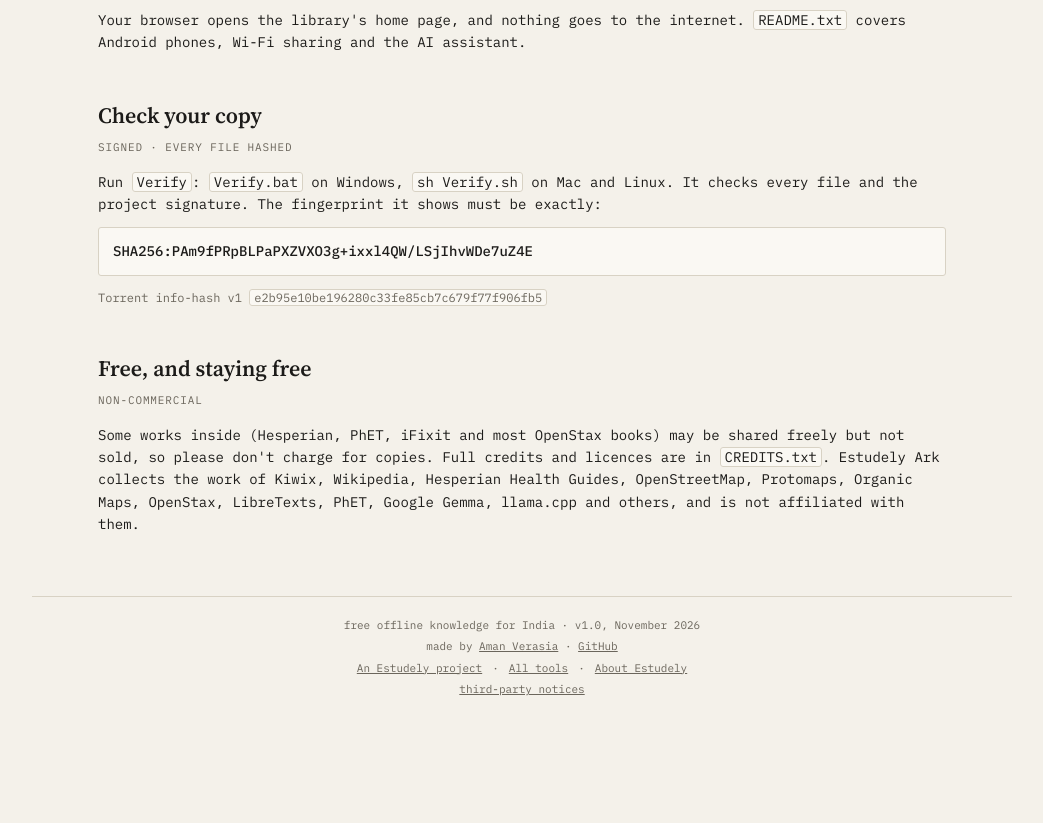
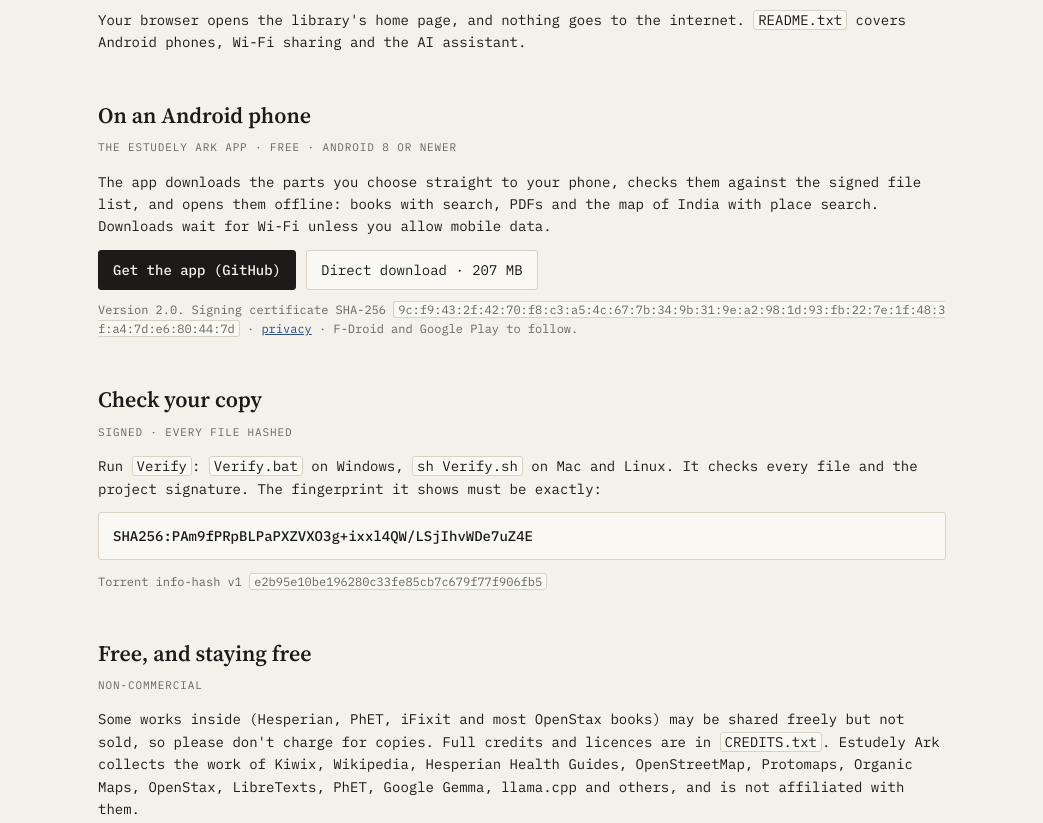
Before and after one commit to amanverasia/estudely-ark, a plain HTML site: page site/public/index.html in a window 1280 px wide. Shown: the part 1796-2619 px from the top of the page, without its empty margins (118-1161 px from the left). Before the commit the page ends 2531 px from the top, so only its background shows below. Drawn offline with Linux system fonts and the light colour scheme.

Commit message:
Site: Android section and privacy policy; docs: v2.0 released

```diff
--- a/site/public/index.html
+++ b/site/public/index.html
@@ -24,6 +24,7 @@
   <nav class="nav" aria-label="Primary">
     <a href="#inside">inside</a>
     <a href="#get">get it</a>
+    <a href="#android">android</a>
     <a href="#verify">verify</a>
   </nav>
   <button type="button" id="theme"><span aria-hidden="true">◐ </span>theme: system</button>
@@ -108,6 +109,15 @@
   </ul>
   <p>Your browser opens the library's home page, and nothing goes to the internet. <code>README.txt</code> covers Android phones, Wi-Fi sharing and the AI assistant.</p>
 
+  <h2 id="android">On an Android phone</h2>
+  <p class="eyebrow">the Estudely Ark app · free · Android 8 or newer</p>
+  <p>The app downloads the parts you choose straight to your phone, checks them against the signed file list, and opens them offline: books with search, PDFs and the map of India with place search. Downloads wait for Wi-Fi unless you allow mobile data.</p>
+  <div class="actions">
+    <a class="btn primary" href="https://github.com/amanverasia/estudely-ark/releases/latest">Get the app (GitHub)</a>
+    <a class="btn" href="https://github.com/amanverasia/estudely-ark/releases/download/v2.0/EstudelyArk-2.0-universal.apk">Direct download · 207 MB</a>
+  </div>
+  <p class="small">Version 2.0. Signing certificate SHA-256 <code>9c:f9:43:2f:42:70:f8:c3:a5:4c:67:7b:34:9b:31:9e:a2:98:1d:93:fb:22:7e:1f:48:3f:a4:7d:e6:80:44:7d</code> · <a href="/privacy">privacy</a> · F-Droid and Google Play to follow.</p>
+
   <h2 id="verify">Check your copy</h2>
   <p class="eyebrow">signed · every file hashed</p>
   <p>Run <code>Verify</code>: <code>Verify.bat</code> on Windows, <code>sh Verify.sh</code> on Mac and Linux. It checks every file and the project signature. The fingerprint it shows must be exactly:</p>
--- a/site/public/style.css
+++ b/site/public/style.css
@@ -56,7 +56,7 @@ main { max-width: 880px; margin: 0 auto; padding: 24px 16px 48px; }
 @media (max-width: 760px) { .intro { grid-template-columns: 1fr; gap: 24px; } }
 
 .get { border-top: 2px solid var(--ink); border-bottom: 1px solid var(--hair); padding: 18px 0 16px; margin: 8px 0 12px; }
-.get .actions { display: flex; flex-wrap: wrap; gap: 10px; margin: 0 0 10px; }
+.actions { display: flex; flex-wrap: wrap; gap: 10px; margin: 0 0 10px; }
 .btn { display: inline-block; padding: 8px 14px; border: 1px solid var(--hair); border-radius: 3px; color: var(--ink); text-decoration: none; background: var(--paper); }
 .btn:hover { border-color: var(--ink); }
 .btn.primary { background: var(--ink); color: var(--bg); border-color: var(--ink); font-weight: 500; }
```
Also changed, not shown: 3 other files.
